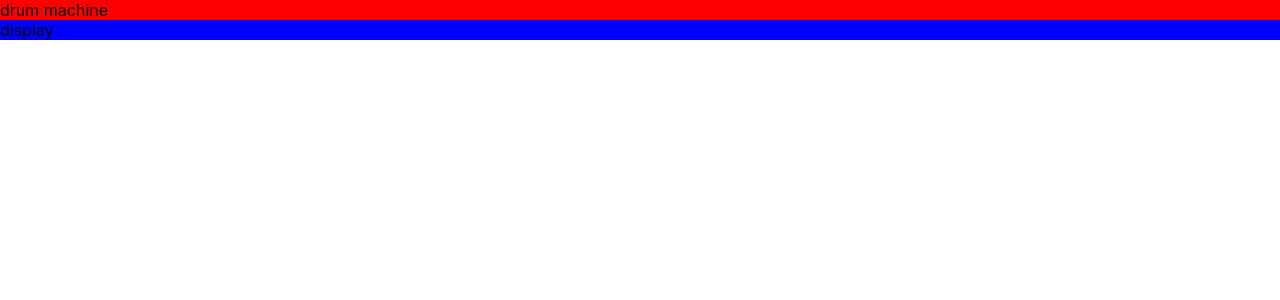
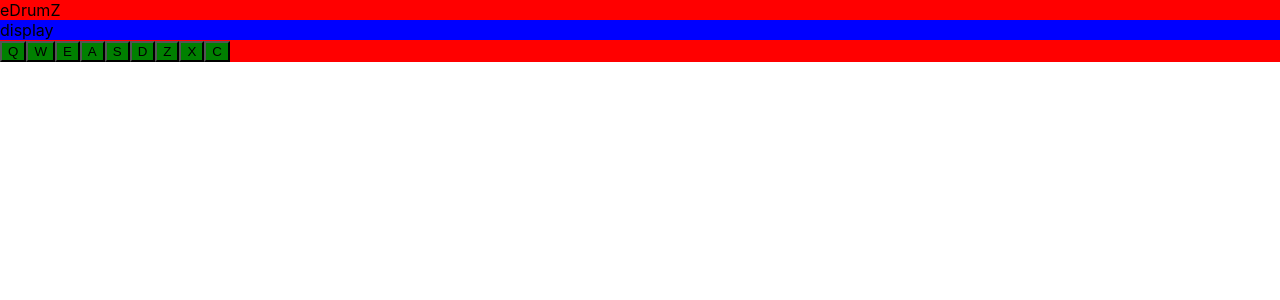
Before and after one commit to snrelghgub/drum-machine, a React (Create React App) app: page / in a window 1280 px wide. Shown: the top 300 px of the page. Built offline with nearby package versions, Linux system fonts and the light colour scheme.

Commit message:
add drumpad buttons to drum machine

```diff
--- a/src/App.css
+++ b/src/App.css
@@ -5,6 +5,10 @@
 
 #display{
   background-color: blue;
+}
+
+.drum-pad{
+  background-color: green;
 }
 
 /*
--- a/src/App.js
+++ b/src/App.js
@@ -1,6 +1,8 @@
 import React from 'react';
 //import logo from './logo.svg';
 import './App.css';
+import DrumPad from './components/DrumPad.js';
+import Display from './components/Display.js';
 
 class App extends React.Component {
 	constructor(props){
@@ -9,8 +11,9 @@ class App extends React.Component {
 
   render() {
     return (
-      <div id="drum-machine">drum machine
-        <div id="display">display</div>
+      <div id="drum-machine">eDrumZ
+        <Display/>
+        <DrumPad/>
       </div>
     );
   }
--- /dev/null
+++ b/src/components/Display.js
@@ -0,0 +1,13 @@
+import React from 'react';
+//component for Drum Machine's display screen
+
+class Display extends React.Component {
+
+  render() {
+    return (
+        <div id="display">display</div>
+    );
+  }
+}
+
+export default Display;
--- /dev/null
+++ b/src/components/DrumPad.js
@@ -0,0 +1,30 @@
+import React from 'react';
+//component for Drum Machine's drumpad
+
+const data = [
+    {id:"Q", soundType:"Bass Drum ", src:"http://www.burnkit2600.com/temp/HR-16/HR-16-WAVs/03-22power%20kick.wav"},
+    {id:"W", soundType:"Floor Tom", src:"http://www.denhaku.com/r_box/drumu/lotom.wav"},
+    {id:"E", soundType:"Snare Drum", src:"http://bigsamples.free.fr/d_kit/snare/606snare.wav"},
+    {id:"A", soundType:"Hanging/Rack Tom", src:"http://www.denhaku.com/r_box/tr707/hitom.wav"},
+    {id:"S", soundType:"Hi-hat ", src:"http://www.burnkit2600.com/temp/HR-16/HR-16-WAVs/26-half%20open%20hi%20hat.wav"},
+    {id:"D", soundType:"Crash Cymbal", src:"http://electrongate.com/dmxfiles/CRASH.wav"},
+    {id:"Z", soundType:"Ride Cymbal", src:"http://electrongate.com/dmxfiles/PERIDE.wav"},
+    {id:"X", soundType:"Splash Cymbal ", src:"https://trxcymbals.com/wp-content/uploads/2015/05/10-inch-Splash-NRG.mp3"},
+    {id:"C", soundType:"China Cymbal", src:"http://www.drumsoundz.com/Crash-03.wav"}
+]
+
+class DrumPad extends React.Component {
+  //var renderButttons = data.map( (x) => <li>{x}</li> );
+  render() {
+    return (
+      <div>
+          {data.map( (x) =>
+           <button id={x.soundType} className="drum-pad">{x.id}
+            <audio id={x.id} src={x.src} className="clip"></audio>
+           </button>)}
+      </div>
+    );
+  }
+}
+
+export default DrumPad;
```
